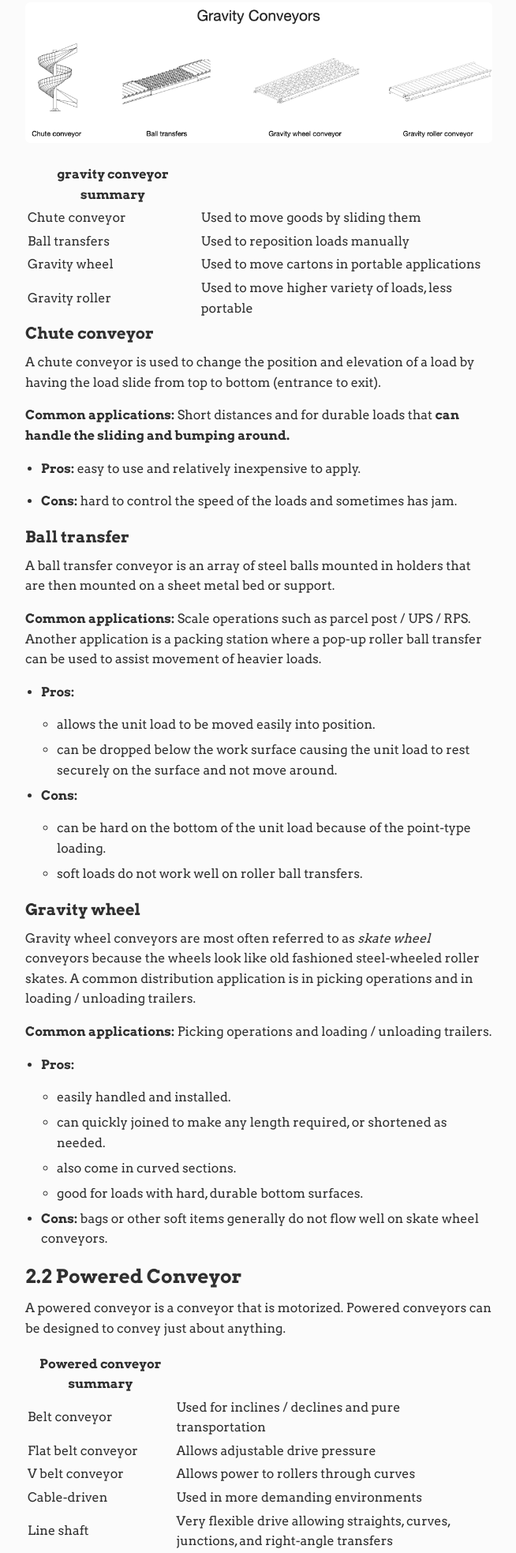
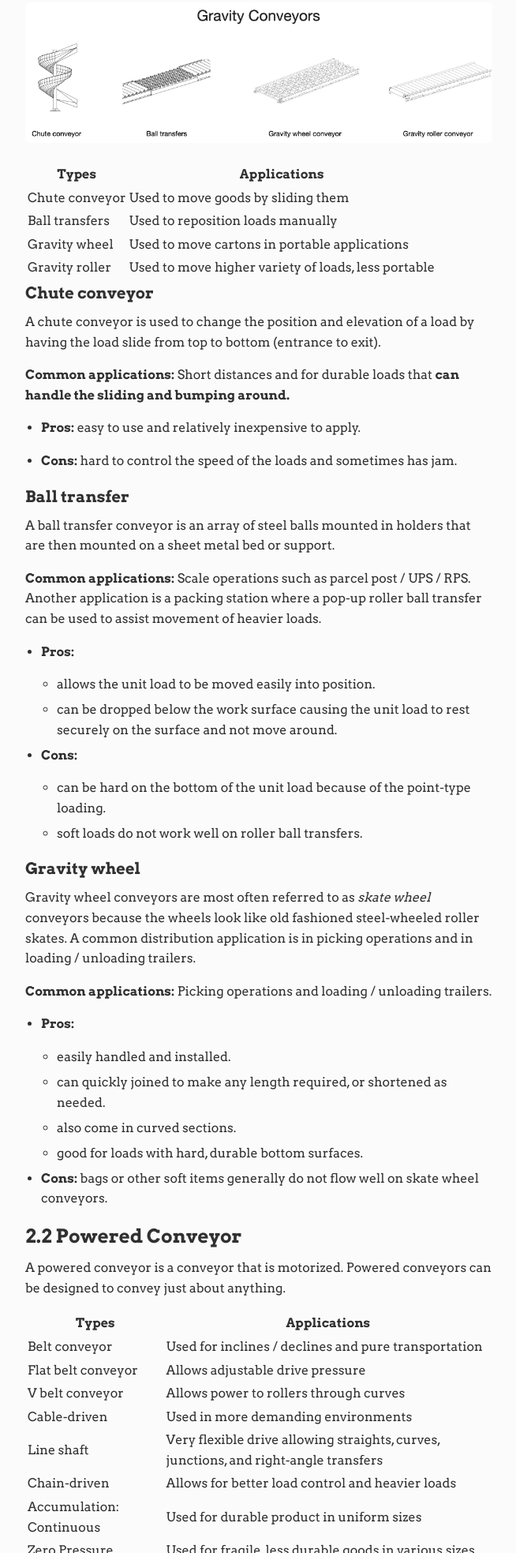
Before and after one commit to landisland/kaizen_blog, a plain HTML site: page post/material-handling-equipmentdate-2022-07-28/index.html in a window 1280 px wide. Shown: the part 2198-4165 px from the top of the page at 79% size, without its empty margins (312-966 px from the left). Drawn offline with Linux system fonts and the light colour scheme.

Commit message:
fix table format

```diff
--- a/post/material-handling-equipmentdate-2022-07-28/index.html
+++ b/post/material-handling-equipmentdate-2022-07-28/index.html
@@ -92,8 +92,8 @@
 <table>
 <thead>
 <tr>
-<th>gravity conveyor summary</th>
-<th></th>
+<th>Types</th>
+<th>Applications</th>
 </tr>
 </thead>
 <tbody>
@@ -167,8 +167,8 @@
 <table>
 <thead>
 <tr>
-<th>Powered conveyor summary</th>
-<th></th>
+<th>Types</th>
+<th>Applications</th>
 </tr>
 </thead>
 <tbody>
@@ -236,7 +236,7 @@
 
         </span>
 
-        <!-- Build date: Thu, 28 Jul 2022 15:38:19 CDT -->
+        <!-- Build date: Thu, 28 Jul 2022 15:41:03 CDT -->
       </footer>
     </div>
 
```
Also changed, not shown: index.html (+1 -1 lines), post/a-simple-review-of-continuous-improvement-kaizen-2022-07-13/index.html (+1 -1 lines), post/job_career_life_principles-2022-07-20/index.html (+1 -1 lines), post/the-10-principles-of-material-handling/index.html (+1 -1 lines).
